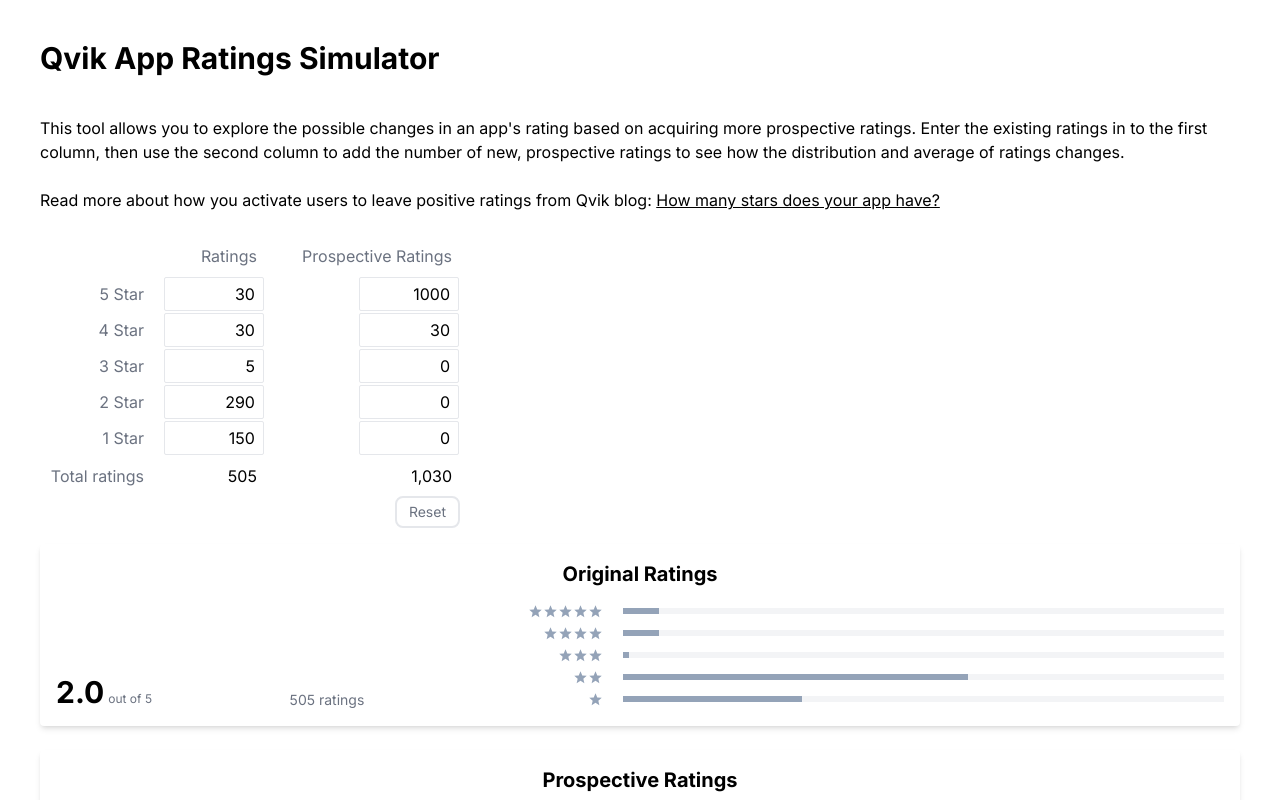
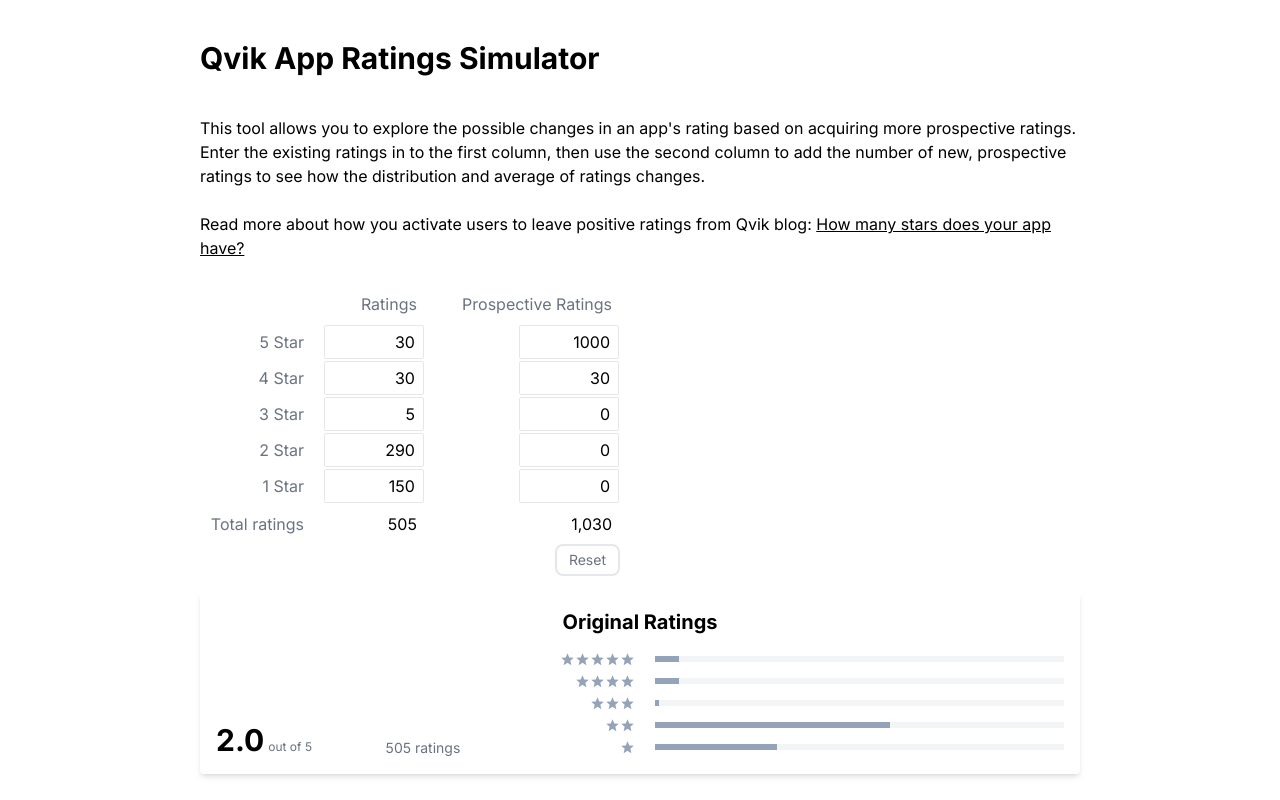
Before and after one commit to qvik/ratings-simulator, a React (Vite) app: page / in a window 1280 px wide. Shown: the top 800 px of the page. Built offline with nearby package versions, Linux system fonts and the light colour scheme.

Commit message:
fix: favicon and content wrapper

```diff
--- a/index.html
+++ b/index.html
@@ -9,6 +9,7 @@
       href="https://fonts.googleapis.com/css2?family=Inter:wght@400;700&display=swap"
       rel="stylesheet"
     />
+    <link rel="icon" href="/qvik-favicon-32x32.png" sizes="32x32" />
     <meta name="viewport" content="width=device-width, initial-scale=1.0" />
     <title>Qvik App Ratings Simulator</title>
   </head>
--- a/src/App.tsx
+++ b/src/App.tsx
@@ -96,7 +96,7 @@
   );
 
   return (
-    <div className="flex flex-col p-5 sm:p-10">
+    <div className="flex flex-col pt-10 p-5 sm:p-10 max-w-[960px] ml-auto mr-auto">
       <h1 className="text-3xl font-bold mb-10">Qvik App Ratings Simulator</h1>
       <p className="mb-6">
         This tool allows you to explore the possible changes in an app's rating
```
Also changed, not shown: public/qvik-favicon-32x32.png (added).
